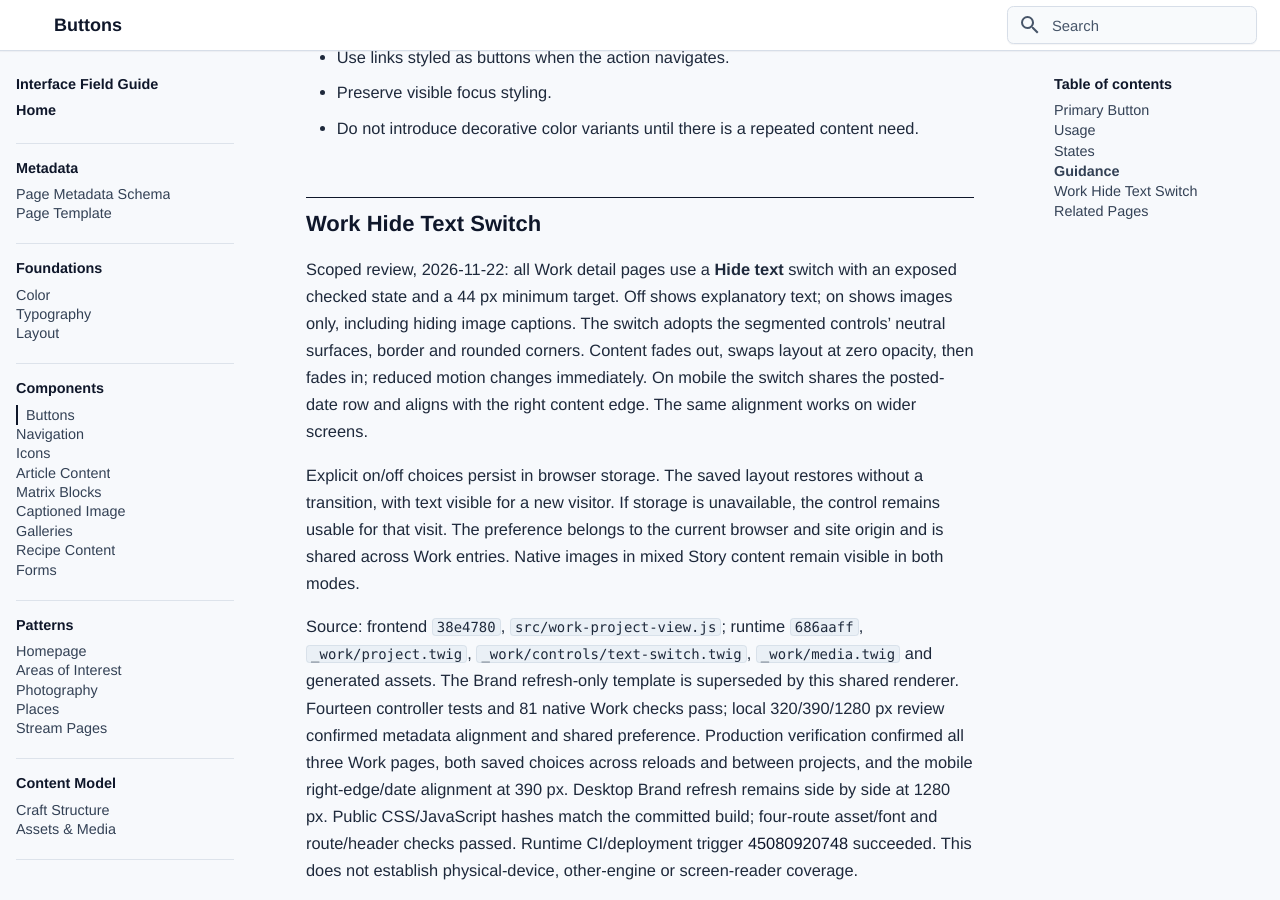
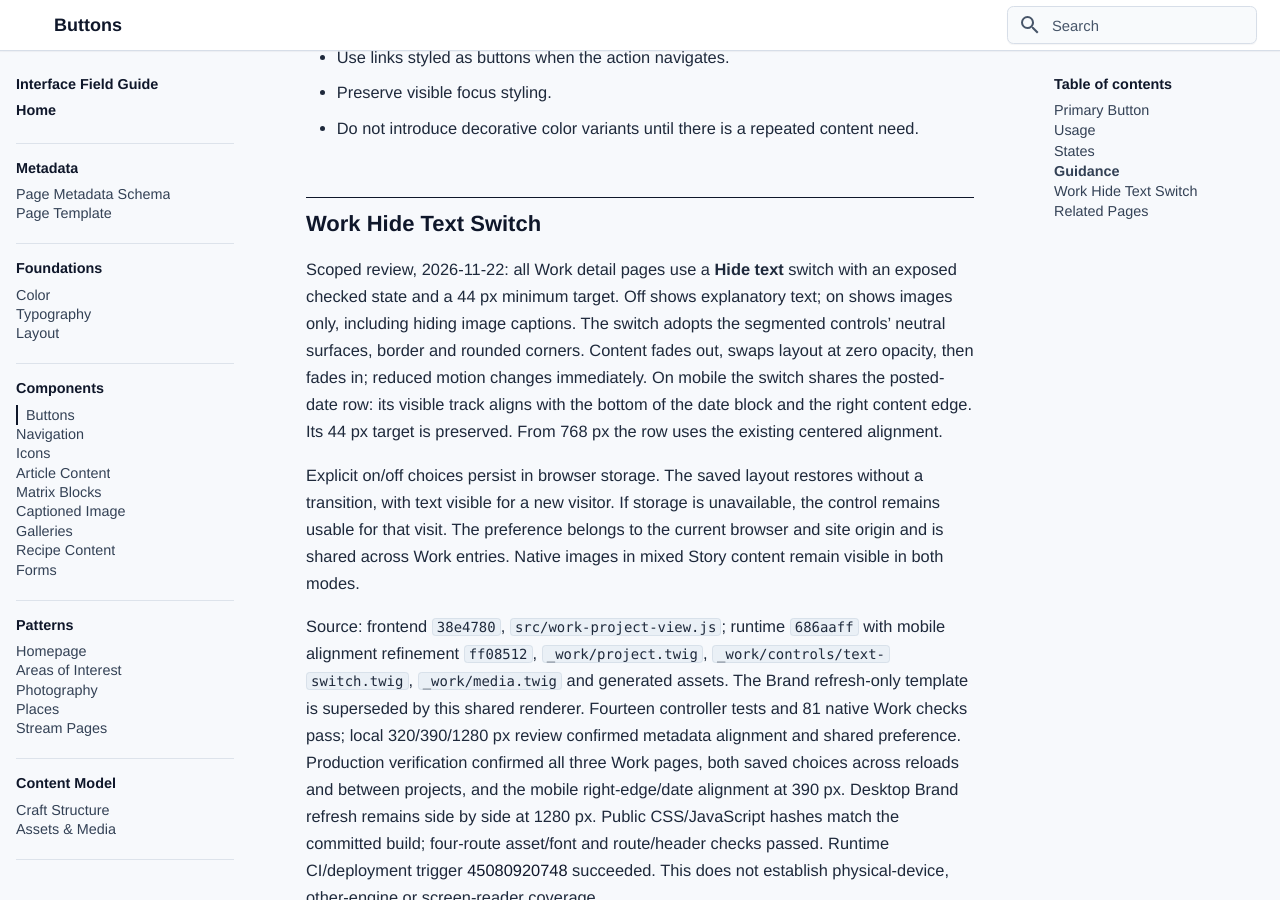
Before and after one commit to bentilden/Design-System, an MkDocs documentation site: the page built from docs/components/buttons.md, in a window 1280 px wide and 900 px high, scrolled down 1323 px. Built offline with MkDocs 1.6.1 and Material for MkDocs 9.7.7, drawn with Linux system fonts in a browser that asks for light colours; some web fonts are replaced.

Commit message:
Specify bottom alignment for mobile Work controls
(cherry picked from commit 2cb6e7ea5b73443900c6c252037fd1d9b4f5a665)

```diff
--- a/docs/components/buttons.md
+++ b/docs/components/buttons.md
@@ -63,11 +63,11 @@ Scoped first-release review, 2026-09-28: the global layout at website `b1cf61e`
 
 ## Work Hide Text Switch
 
-Scoped review, 2026-11-22: all Work detail pages use a **Hide text** switch with an exposed checked state and a 44 px minimum target. Off shows explanatory text; on shows images only, including hiding image captions. The switch adopts the segmented controls’ neutral surfaces, border and rounded corners. Content fades out, swaps layout at zero opacity, then fades in; reduced motion changes immediately. On mobile the switch shares the posted-date row and aligns with the right content edge. The same alignment works on wider screens.
+Scoped review, 2026-11-22: all Work detail pages use a **Hide text** switch with an exposed checked state and a 44 px minimum target. Off shows explanatory text; on shows images only, including hiding image captions. The switch adopts the segmented controls’ neutral surfaces, border and rounded corners. Content fades out, swaps layout at zero opacity, then fades in; reduced motion changes immediately. On mobile the switch shares the posted-date row: its visible track aligns with the bottom of the date block and the right content edge. Its 44 px target is preserved. From 768 px the row uses the existing centered alignment.
 
 Explicit on/off choices persist in browser storage. The saved layout restores without a transition, with text visible for a new visitor. If storage is unavailable, the control remains usable for that visit. The preference belongs to the current browser and site origin and is shared across Work entries. Native images in mixed Story content remain visible in both modes.
 
-Source: frontend `38e4780`, `src/work-project-view.js`; runtime `686aaff`, `_work/project.twig`, `_work/controls/text-switch.twig`, `_work/media.twig` and generated assets. The Brand refresh-only template is superseded by this shared renderer. Fourteen controller tests and 81 native Work checks pass; local 320/390/1280 px review confirmed metadata alignment and shared preference. Production verification confirmed all three Work pages, both saved choices across reloads and between projects, and the mobile right-edge/date alignment at 390 px. Desktop Brand refresh remains side by side at 1280 px. Public CSS/JavaScript hashes match the committed build; four-route asset/font and route/header checks passed. Runtime CI/deployment trigger [45080920748](https://github.com/bentilden/bentilden.com/actions/runs/45080920748) succeeded. This does not establish physical-device, other-engine or screen-reader coverage.
+Source: frontend `38e4780`, `src/work-project-view.js`; runtime `686aaff` with mobile alignment refinement `ff08512`, `_work/project.twig`, `_work/controls/text-switch.twig`, `_work/media.twig` and generated assets. The Brand refresh-only template is superseded by this shared renderer. Fourteen controller tests and 81 native Work checks pass; local 320/390/1280 px review confirmed metadata alignment and shared preference. Production verification confirmed all three Work pages, both saved choices across reloads and between projects, and the mobile right-edge/date alignment at 390 px. Desktop Brand refresh remains side by side at 1280 px. Public CSS/JavaScript hashes match the committed build; four-route asset/font and route/header checks passed. Runtime CI/deployment trigger [45080920748](https://github.com/bentilden/bentilden.com/actions/runs/45080920748) succeeded. This does not establish physical-device, other-engine or screen-reader coverage.
 
 ## Related Pages
 
```
